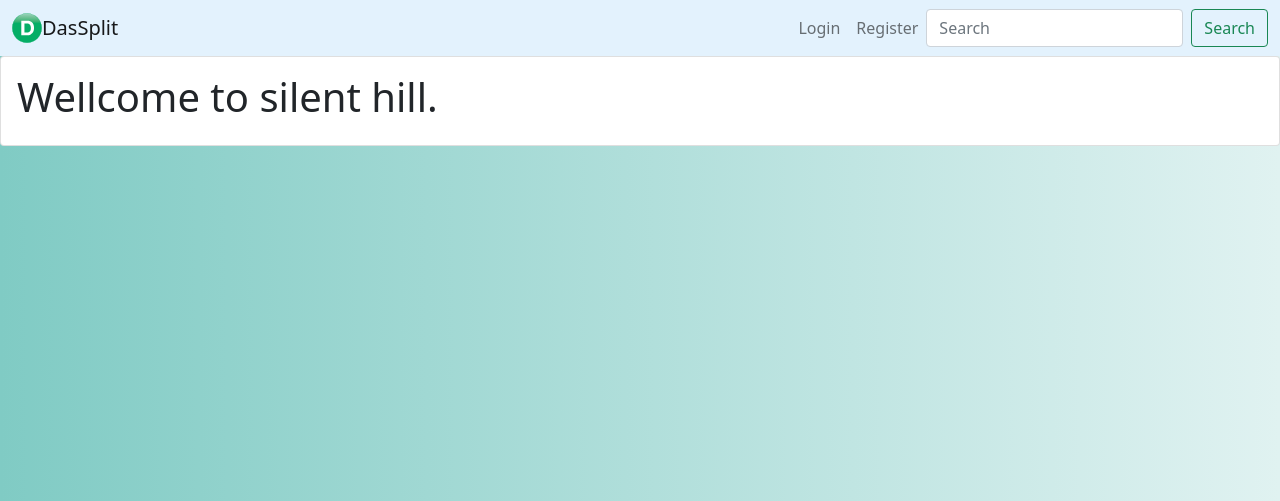
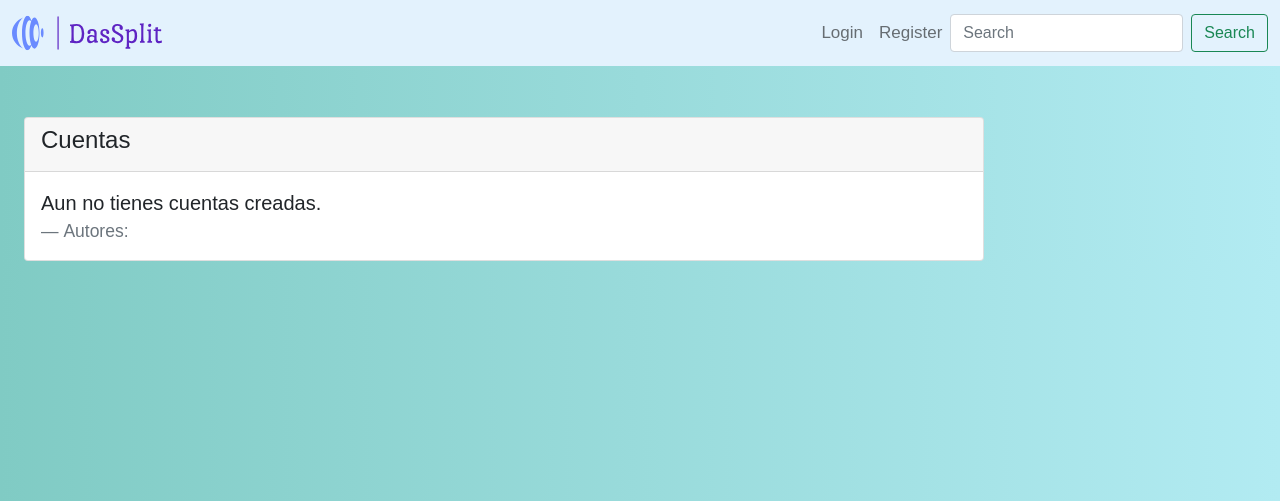
Before and after one commit to JuanArias0560/dasSplit, a Django app: page / in a window 1280 px wide. Shown: the top 501 px of the page. Run offline with Django 4.2, Linux system fonts and the light colour scheme; some web fonts are replaced.

Commit message:
se agrega los nuevos logos y se edita el css y el home html

```diff
--- a/dasSplit/split/static/styles.css
+++ b/dasSplit/split/static/styles.css
@@ -1,4 +1,4 @@
 body{
-    background: -webkit-linear-gradient(to left,#E0F2F1,#80CBC4);
-    background: linear-gradient(to left,#E0F2F1,#80CBC4 );
+    background: -webkit-linear-gradient(to left,#B2EBF2,#E0F7FA);
+    background: linear-gradient(to left,#B2EBF2,#80CBC4 );
 }
--- a/dasSplit/split/templates/split/home.html
+++ b/dasSplit/split/templates/split/home.html
@@ -2,17 +2,27 @@
 {% load static %}
 <html lang="en">
 <head>
+
     <meta charset="UTF-8">
     <meta http-equiv="X-UA-Compatible" content="IE=edge">
     <meta name="viewport" content="width=device-width, initial-scale=1.0">
     <link href="https://cdn.jsdelivr.net/npm/bootstrap@5.1.3/dist/css/bootstrap.min.css" rel="stylesheet" integrity="sha384-1BmE4kWBq78iYhFldvKuhfTAU6auU8tT94WrHftjDbrCEXSU1oBoqyl2QvZ6jIW3" crossorigin="anonymous">
     <link rel="stylesheet" href="{% static 'styles.css' %}">
+    <link href="https://allfont.es/allfont.css?fonts=roboto-regular" rel="stylesheet" type="text/css" />
+    <style>
+    body {
+        font-family: 'Roboto Regular', arial;
+        font-size: 17px;
+    }
+    </style>
+
+    <link rel="icon" href="{%static 'assets/logo_small.png'%}">
+
     <title>Pagina principal</title>
 
     <nav class="navbar navbar-expand-lg navbar-light" style="background-color: #e3f2fd;">
         <div class="container-fluid">
-            <img src={% static 'assets/d.svg' %} width="30" height="30" class="d-inline-block align-top" alt="">
-            <a class="navbar-brand" href="/">DasSplit</a>
+          <a href="/"> <img src={% static 'assets/logo.svg' %} width="150" height="50" class="d-inline-block align-top" alt=""></a>
             <button class="navbar-toggler" type="button" data-bs-toggle="collapse" data-bs-target="#navbarSupportedContent" aria-controls="navbarSupportedContent" aria-expanded="false" aria-label="Toggle navigation">
                 <span class="navbar-toggler-icon"></span>
             </button>
@@ -47,15 +57,32 @@
     </nav>
 
 </head>
+
 <body>
 
-    {% block content  %}
-        <div class="card">
-            <div class="card-body">
-               <h1>Wellcome to silent hill.</h1>
+    {% block content %}
+    <br></br>
+
+    <div class="row">
+        <div class= "col-md-4 ml-auto">
+            <div class="container">
+                <div class="card w75" style="width: 60rem;">
+                    <div class="card-header">
+                        <h4>Cuentas</h4>
+                    </div>
+                    <div class="card-body">
+                            <blockquote class="blockquote mb-0">
+                                <p>Aun no tienes cuentas creadas.</p>
+                                <footer class="blockquote-footer">Autores:<cite title="Source Title">{{user.username}}</cite></footer>
+                        </blockquote>
+                    </div>
+                </div>
             </div>
         </div>
-    {% endblock %}
+    </div>
+
+      {% endblock  %}
+
 
 </body>
 </html>
```
Also changed, not shown: dasSplit/split/static/assets/logo.svg (added), dasSplit/split/static/assets/logo_small.png (added).
